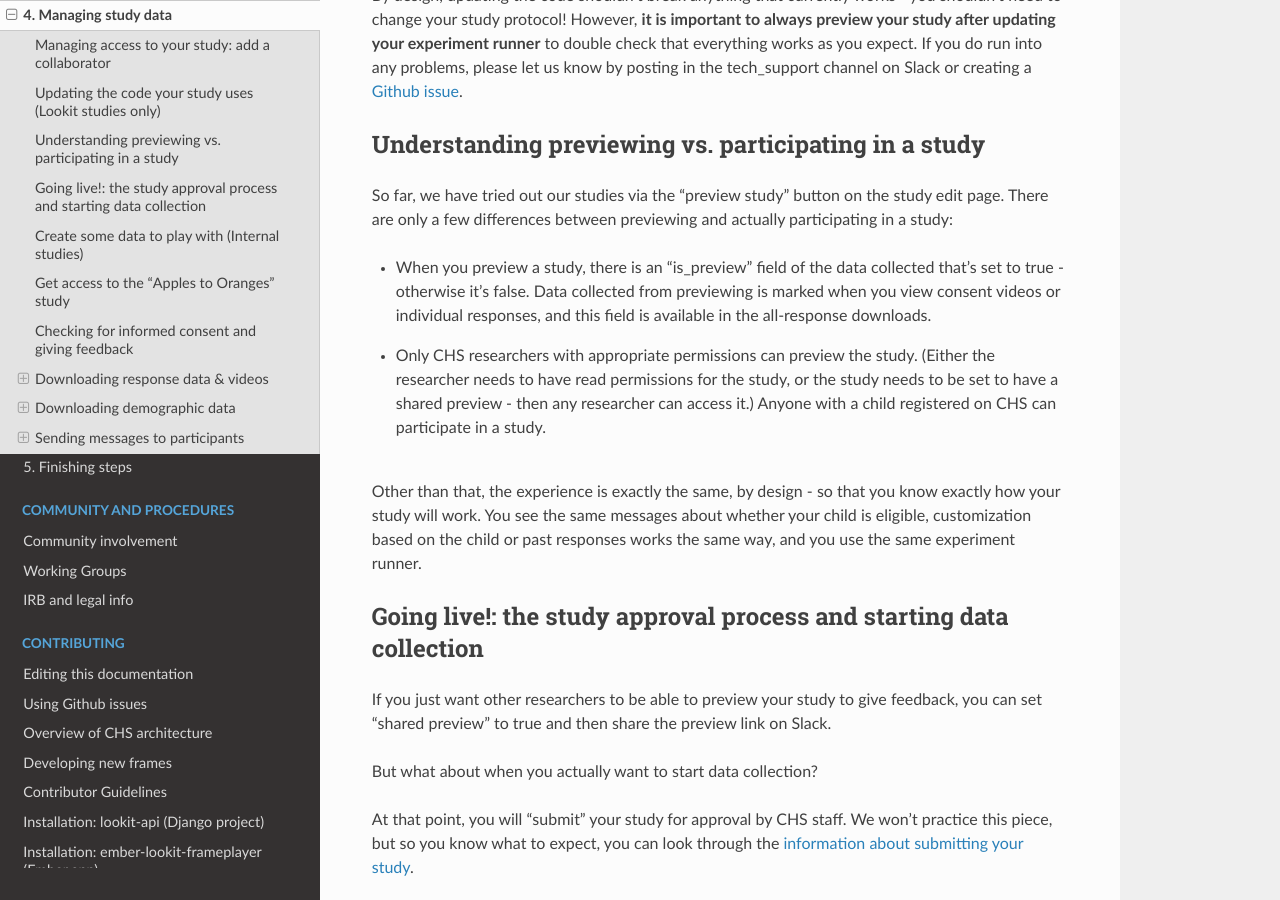
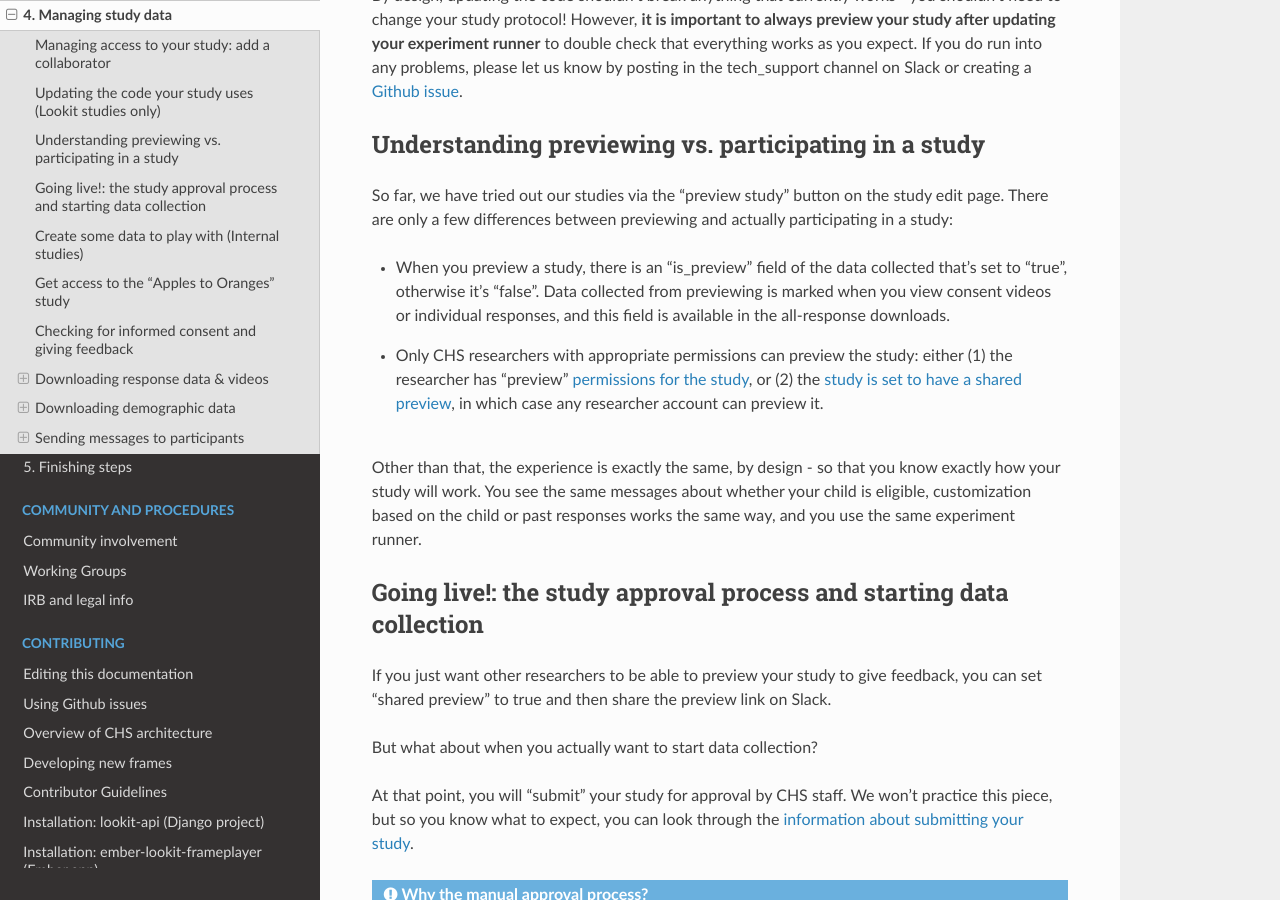
Before and after one commit to lookit/lookit-docs, a Sphinx documentation site: the page built from docs/source/tutorial-manage-data.rst, in a window 1280 px wide and 900 px high, scrolled down 2863 px. Built offline with Sphinx 7.4.7 and the Read the Docs theme 3.1.0, drawn with Linux system fonts in a browser that asks for light colours.

Commit message:
minor edits to preview/participate and link to study share preview field

```diff
--- a/docs/source/researchers-set-study-fields.rst
+++ b/docs/source/researchers-set-study-fields.rst
@@ -45,6 +45,8 @@ If the box is unchecked, the study will be 'non-discoverable' and participants w
 You can switch the study back and forth from discoverable to non-discoverable any time after it's approved, without triggering re-review.
 
 We recommend **starting** studies as non-discoverable, so that you can pilot with participants you recruit before inviting everyone who's eligible to participate!
+
+.. _share_preview:
 
 =============================
 Share preview
--- a/docs/source/tutorial-manage-data.rst
+++ b/docs/source/tutorial-manage-data.rst
@@ -67,9 +67,9 @@ Understanding previewing vs. participating in a study
 
 So far, we have tried out our studies via the "preview study" button on the study edit page. There are only a few differences between previewing and actually participating in a study:
 
-- When you preview a study, there is an "is_preview" field of the data collected that's set to true - otherwise it's false. Data collected from previewing is marked when you view consent videos or individual responses, and this field is available in the all-response downloads.
+- When you preview a study, there is an "is_preview" field of the data collected that's set to "true", otherwise it's "false". Data collected from previewing is marked when you view consent videos or individual responses, and this field is available in the all-response downloads.
 
-- Only CHS researchers with appropriate permissions can preview the study. (Either the researcher needs to have read permissions for the study, or the study needs to be set to have a shared preview - then any researcher can access it.) Anyone with a child registered on CHS can participate in a study.
+- Only CHS researchers with appropriate permissions can preview the study: either (1) the researcher has "preview" :ref:`permissions for the study <study_permissions>`, or (2) the :ref:`study is set to have a shared preview <share_preview>`, in which case any researcher account can preview it.
 
 Other than that, the experience is exactly the same, by design - so that you know exactly how your study will work. You see the same messages about whether your child is eligible, customization based on the child or past responses works the same way, and you use the same experiment runner.
 
```
